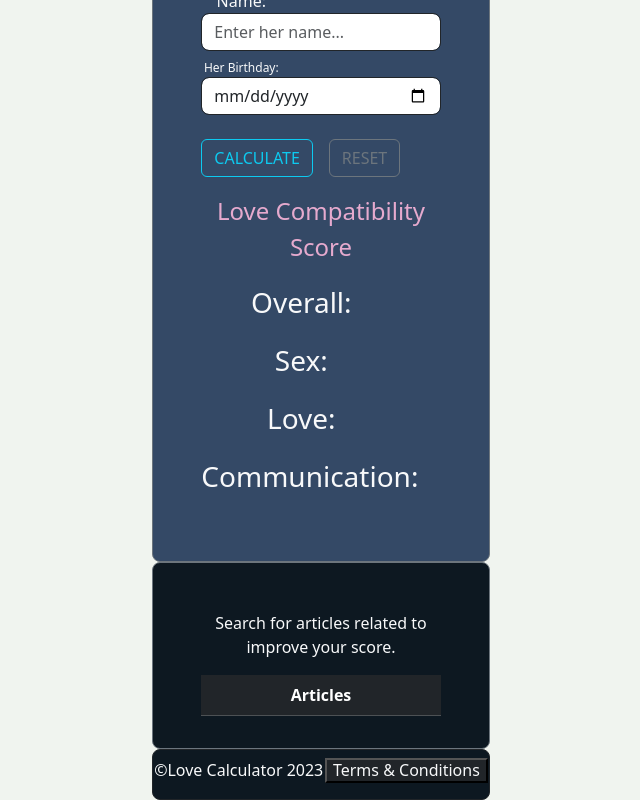
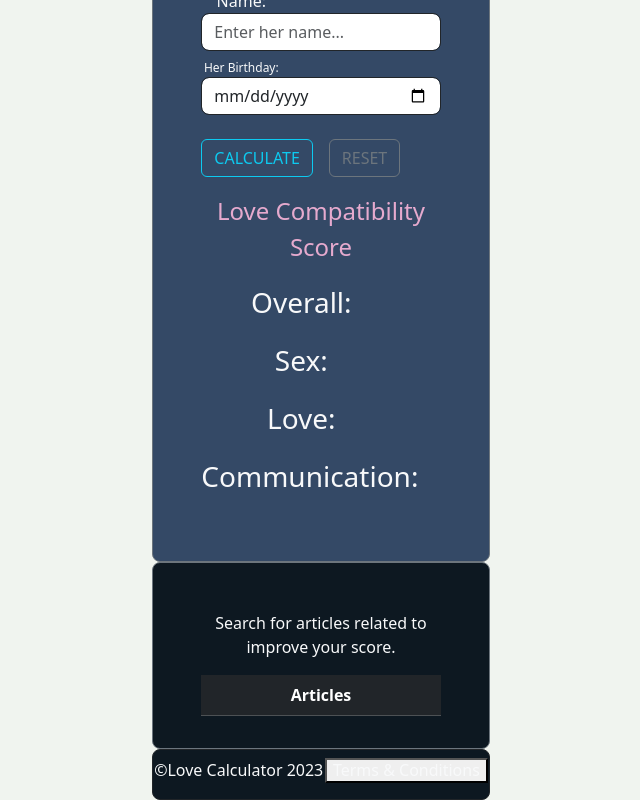
Before and after one commit to chittebabu21/love-calculator-react-client, a React (Create React App) app: page / in a window 1280 px wide. Shown: the part 327-1127 px from the top of the page, without its empty margins (319-959 px from the left). Built offline with nearby package versions, Linux system fonts and the light colour scheme.

Commit message:
Changed button color

```diff
--- a/src/Home.js
+++ b/src/Home.js
@@ -245,7 +245,7 @@ const Home = () => {
                     </div>
                     <div className="d-flex align-items-center justify-content-around w-100 dark-bg border border-dark rounded-3 m-0 py-2">
                         <h5 className="text-light fs-6">&copy;Love Calculator 2023</h5>
-                        <h5 className="text-light fs-6"><button className="text-light bg-dark" onClick={ handleTerms }>Terms & Conditions</button></h5>
+                        <h5 className="text-light fs-6"><button className="text-light button-dark" onClick={ handleTerms }>Terms & Conditions</button></h5>
                     </div>
                 </div>
             </div>
```
